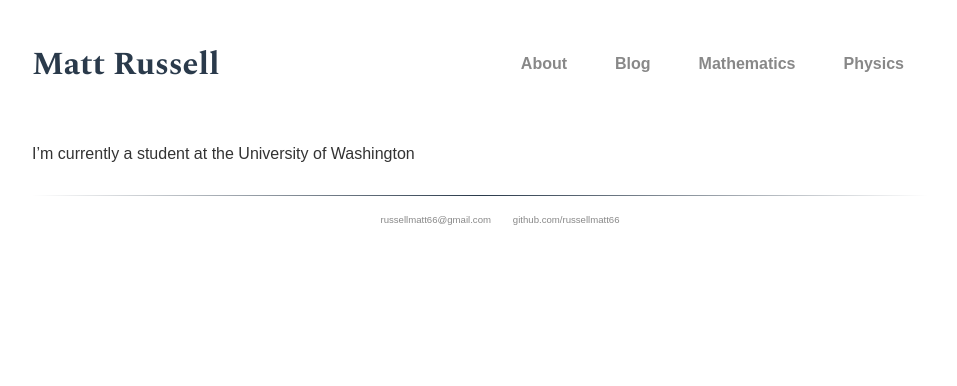
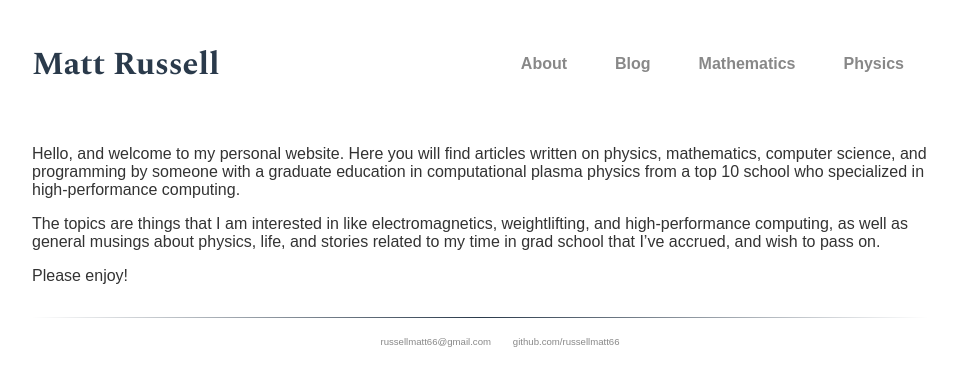
Before and after one commit to russellmatt66/russellmatt66.github.io, a Jekyll site: the page built from index.md, in a window 1280 px wide. Shown: the top 386 px of the page, without its empty margins (160-1117 px from the left). Built offline with Jekyll 4.4.1, drawn with Linux system fonts in a browser that asks for light colours; some web fonts are replaced.

Commit message:
Welcome message in index.md, added hpc resources

```diff
--- a/index.md
+++ b/index.md
@@ -3,4 +3,8 @@ layout: default
 title: Matt Russell
 ---
 
-I'm currently a student at the University of Washington
+Hello, and welcome to my personal website. Here you will find articles written on physics, mathematics, computer science, and programming by someone with a graduate education in computational plasma physics from a top 10 school who specialized in high-performance computing.
+
+The topics are things that I am interested in like electromagnetics, weightlifting, and high-performance computing, as well as general musings about physics, life, and stories related to my time in grad school that I've accrued, and wish to pass on.
+
+Please enjoy!
```
Also changed, not shown: _hpc/2020-07-11-test.md (added, +8 -0 lines), hpc.md (added, +12 -0 lines).
